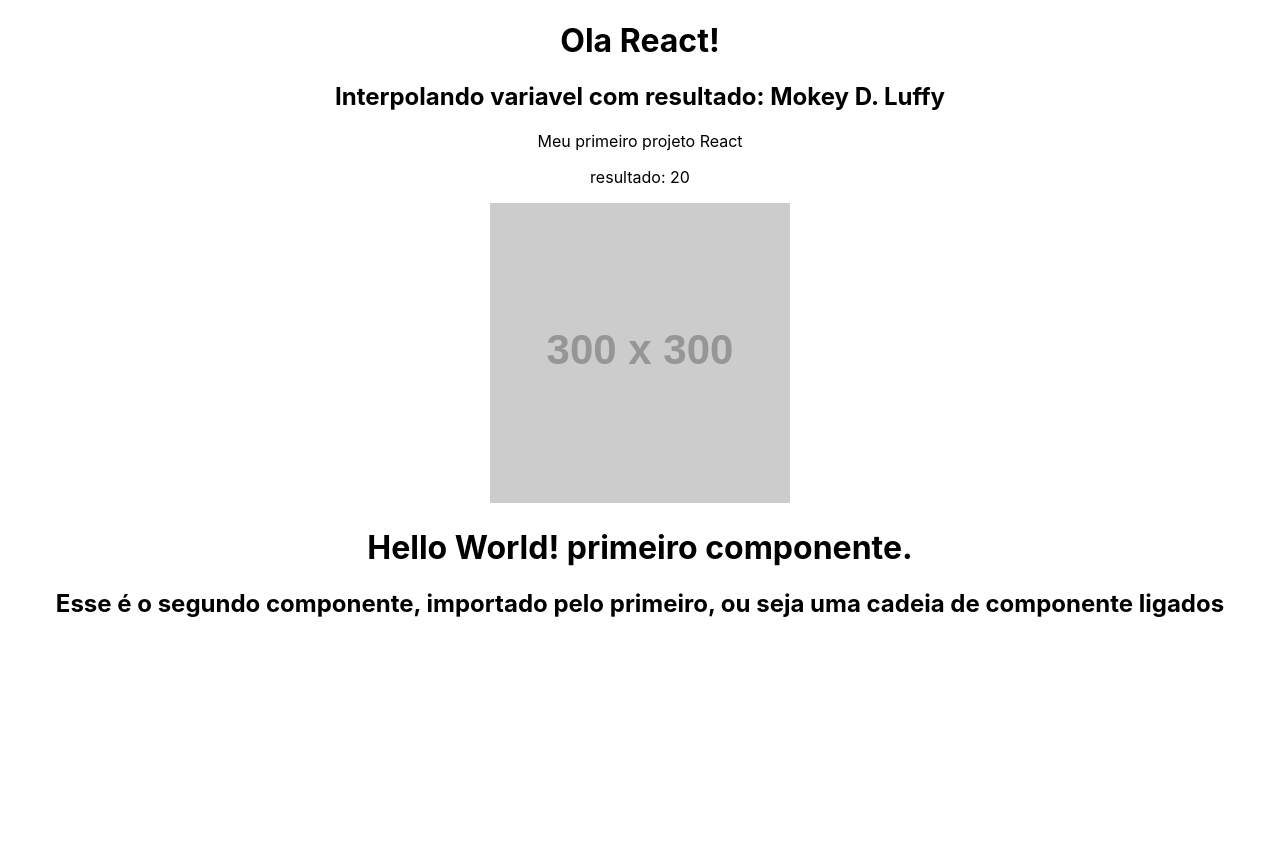
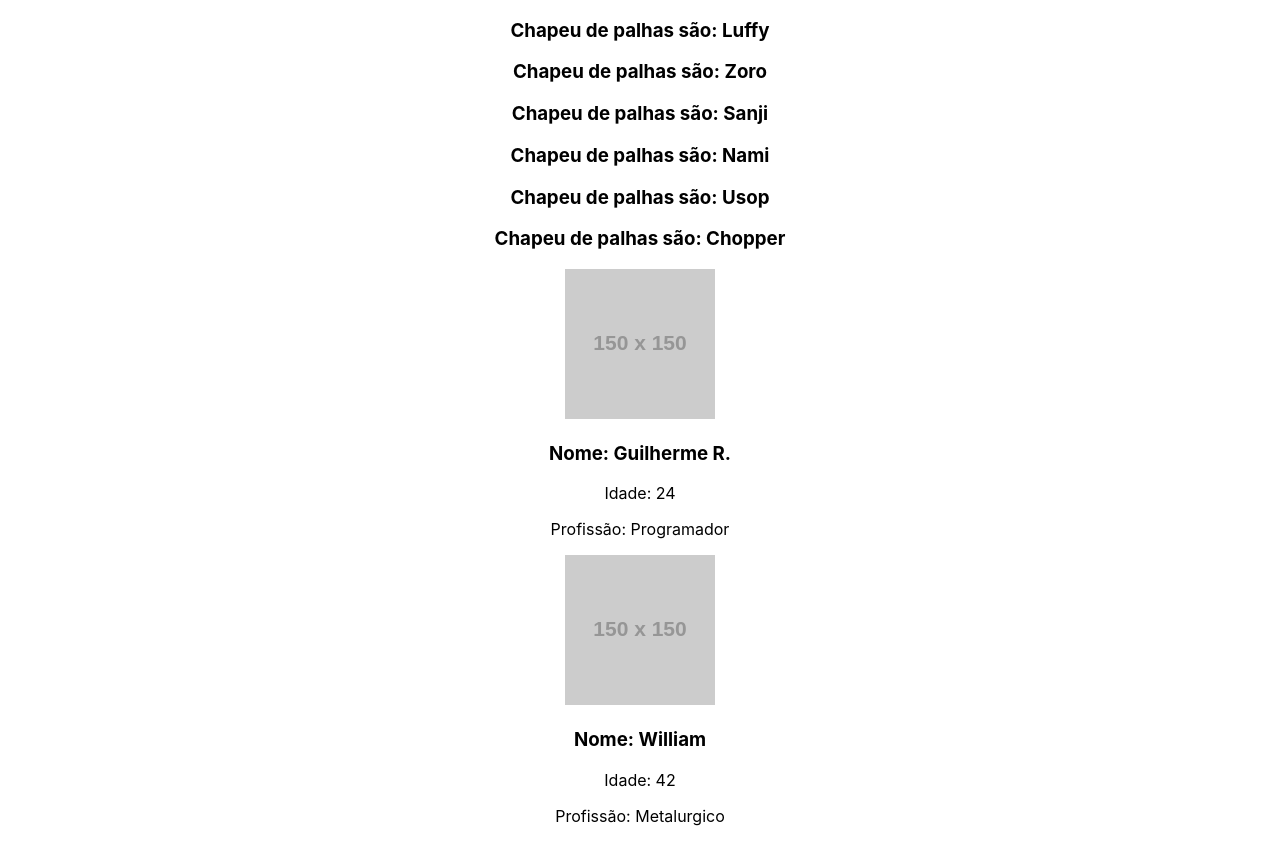
Before and after one commit to Gui7F/React-Estudos, a React (Create React App) app: page / in a window 1280 px wide. Before the commit the page ends 800 px from the top, so only its background shows below. Built offline with nearby package versions, Linux system fonts and the light colour scheme.

Commit message:
Props / Structure

```diff
--- a/src/App.js
+++ b/src/App.js
@@ -1,27 +1,34 @@
 import './App.css';
-import Hello from "./components/helloWorld"
+import NomesMugiwaras from './components/PropsSingle'
+import Pessoa from "./components/Pessoa"
+import Pessoa2 from "./components/Pessoa2"
+
+const nami = "Nami"
+const usop = 'Usop'
+const chopper = 'Chopper'
 
 function App() {
- const name = 'Mokey D. Luffy'
-
- function calculaNUM (A,B){
-
-   return eval(A, B)
- }
-
- const calculoEval = calculaNUM('40/2')
-
- const placeHolder = 'https://via.placeholder.com/300'
-
-
   return (
     <div className="App">
-      <h1>Ola React!</h1>
-      <h2>Interpolando variavel com resultado: {name}</h2>
-      <p>Meu primeiro projeto React</p>
-      <p>resultado: {calculoEval}</p>
-      <img src = {placeHolder}/>
-      <Hello/>
+      <NomesMugiwaras nome="Luffy" />
+      <NomesMugiwaras nome="Zoro" />
+      <NomesMugiwaras nome="Sanji" />
+      <NomesMugiwaras nome={nami} />
+      <NomesMugiwaras nome={usop} />
+      <NomesMugiwaras nome={chopper} />
+
+      <Pessoa
+        foto='https://via.placeholder.com/150'
+        nome='Guilherme R.'
+        idade='24'
+        profissão='Programador'
+      />
+      <Pessoa2
+        foto='https://via.placeholder.com/150'
+        nome='William'
+        idade='42'
+        profissao='Metalurgico'
+      />
     </div>
   );
 }
--- /dev/null
+++ b/src/components/Pessoa.js
@@ -0,0 +1,12 @@
+function Pessoa(props){
+  return(
+    <div>
+        <img src= {props.foto}/>
+        <h3>Nome: {props.nome}</h3>
+        <p>Idade: {props.idade}</p>
+        <p>Profissão: {props.profissão}</p>
+    </div>
+  )
+}
+
+export default Pessoa
--- /dev/null
+++ b/src/components/Pessoa2.js
@@ -0,0 +1,15 @@
+function Pessoa2 ({foto, nome, idade, profissao}){
+    return (
+        <div>
+        <img src= {foto}/>
+        <h3>Nome: {nome}</h3>
+        <p>Idade: {idade}</p>
+        <p>Profissão: {profissao}</p>
+        </div>
+    )
+}
+
+export default Pessoa2
+
+// Aqui não utilizamos a palavra props, porque passamos como argumento do componente a estrutura do objecto direto
+// ou seja vai funcionar da mesma forma que utilizando props.propriedade
--- /dev/null
+++ b/src/components/PropsSingle.js
@@ -0,0 +1,9 @@
+function FalaNomes(props){
+    return(
+        <div>
+           <h3>Chapeu de palhas são: {props.nome}</h3>
+        </div>
+    )
+}
+
+export default FalaNomes
```
